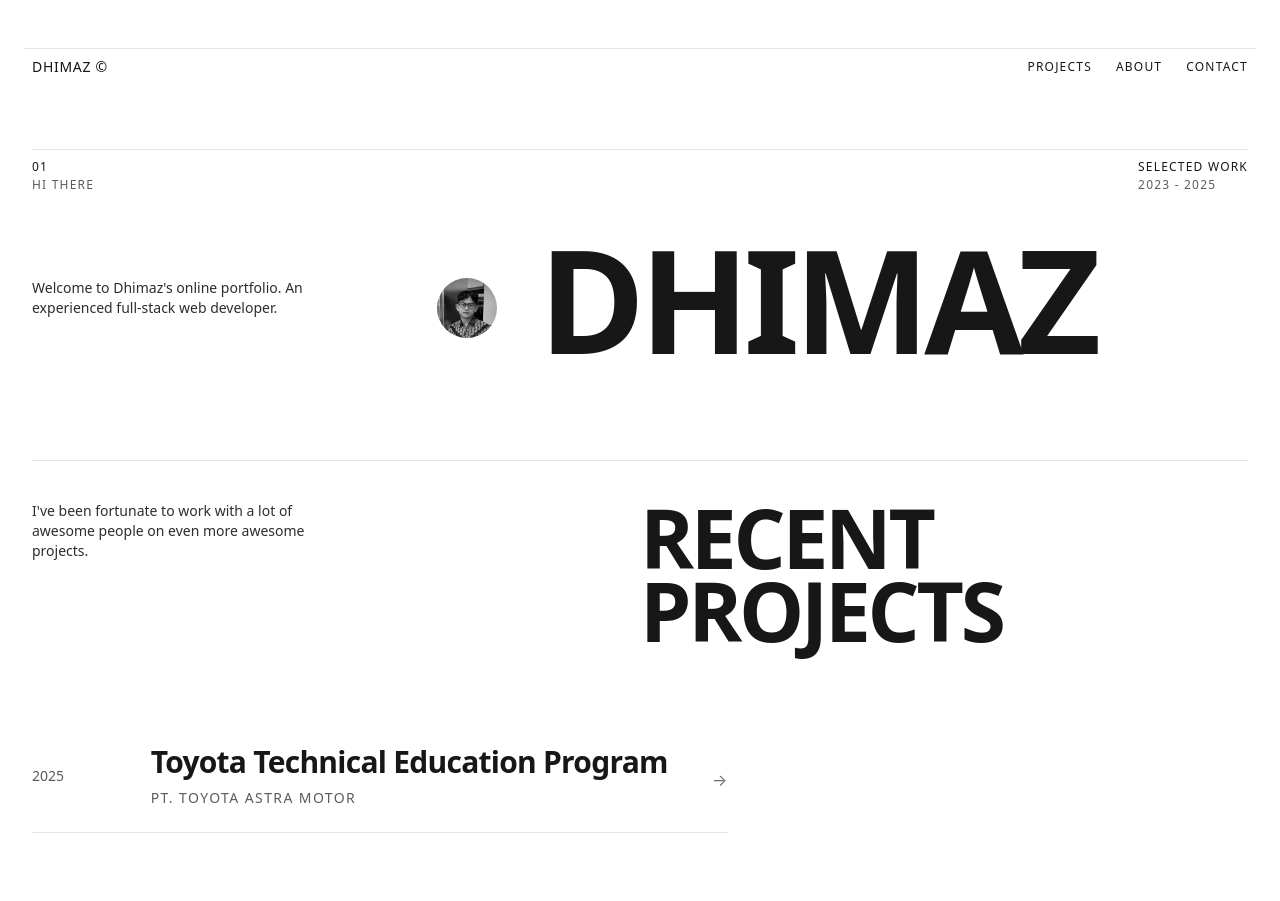
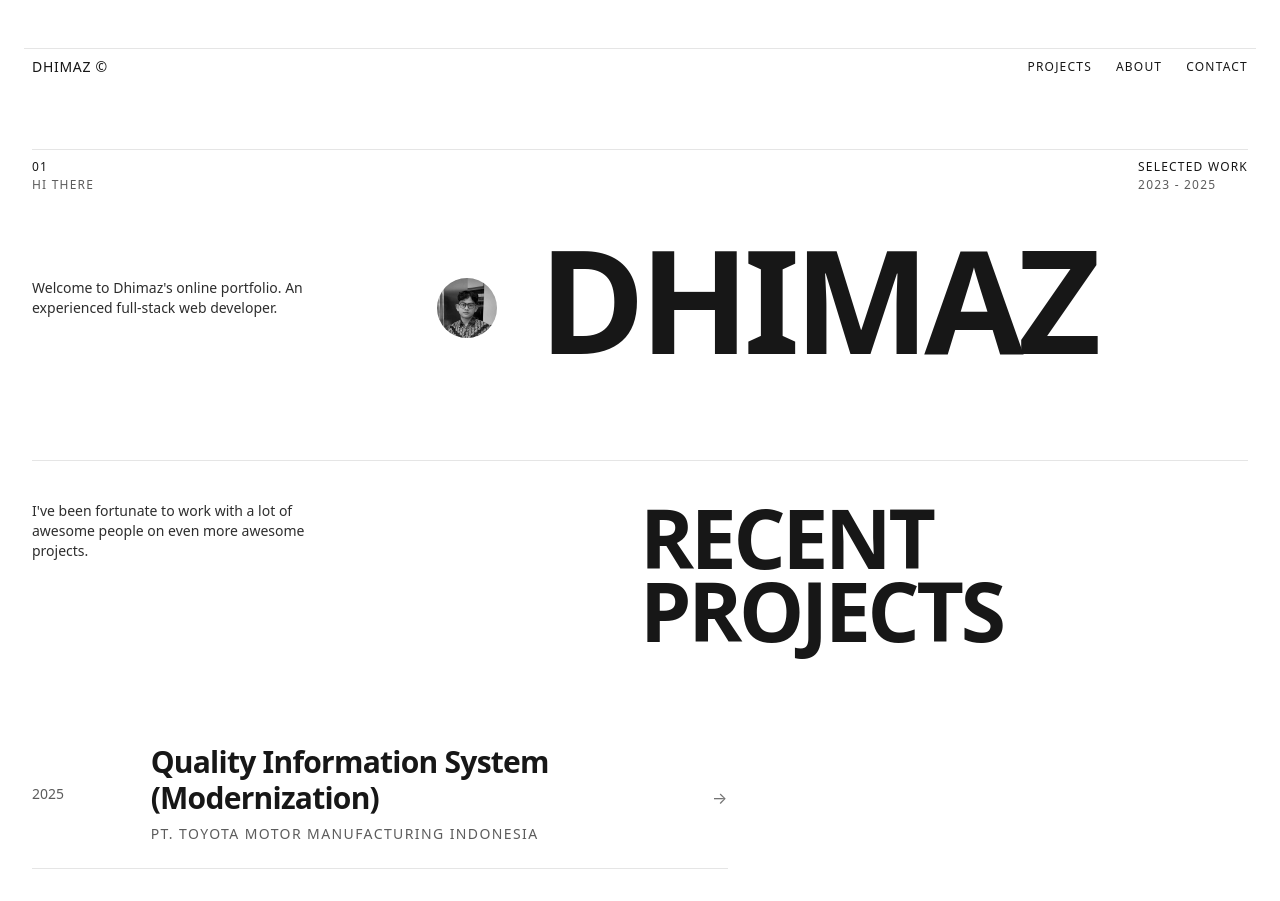
Before and after one commit to dhmzz/profile-app-nextjs, a Next.js app: page / in a window 1280 px wide. Shown: the top 901 px of the page. Built offline with nearby package versions, Linux system fonts and the light colour scheme; a web font is replaced by a local one.

Commit message:
style: added of tagging and descriptions to each project

```diff
--- a/src/app/globals.css
+++ b/src/app/globals.css
@@ -17,6 +17,10 @@
   }
 }
 
+html {
+  scroll-behavior: smooth;
+}
+
 body {
   background: var(--background);
   color: var(--foreground);
--- a/src/components/ProjectItem.tsx
+++ b/src/components/ProjectItem.tsx
@@ -1,6 +1,7 @@
 "use client";
 
 import { useState } from "react";
+import TechTags from "./TechTags";
 
 export type Project = {
   id: string;
@@ -8,6 +9,8 @@ export type Project = {
   title: string;
   category: string;
   imagePath?: string;
+  tech?: string[];
+  description?: string;
 };
 
 export default function ProjectItem({
@@ -70,6 +73,20 @@ export default function ProjectItem({
           ) : (
             <div className="w-full h-40 bg-black/10 dark:bg-white/10" />
           )}
+          {/* Tech tags for mobile */}
+          {project.tech && project.tech.length > 0 && (
+            <div className="mt-4">
+              <TechTags tags={project.tech} />
+            </div>
+          )}
+          {/* Description for mobile */}
+          {project.description && (
+            <div className="mt-3" data-aos="fade-up" data-aos-delay="250">
+              <p className="text-sm leading-relaxed text-black/60 dark:text-white/60 max-w-prose">
+                {project.description}
+              </p>
+            </div>
+          )}
         </div>
 
         {/* Baseline divider with animated white overlay */}
--- a/src/components/ProjectsList.tsx
+++ b/src/components/ProjectsList.tsx
@@ -3,6 +3,7 @@
 import { useEffect, useState } from "react";
 import ProjectItem, { Project } from "./ProjectItem";
 import ImageSlot from "./ImageSlot";
+import TechTags from "./TechTags";
 import projectsData from "@/data/projects.json";
 
 export default function ProjectsList() {
@@ -54,7 +55,7 @@ export default function ProjectsList() {
 
         {/* Preview panel - desktop only */}
         <div className="lg:col-span-5 hidden lg:block">
-          <div className="sticky top-24">
+          <div className="sticky top-24" data-aos="fade-left" data-aos-delay="200">
             <div className="relative">
               <ImageSlot ratio="auto" label={active?.title ?? "Project Preview"} className="bg-transparent">
                 <div className={`mask-radial-[100%_100%] mask-radial-from-20% mask-radial-at-top ... transition-opacity duration-1000 ease-out ${isVisible ? 'opacity-100' : 'opacity-0'}`}>
@@ -65,6 +66,20 @@ export default function ProjectsList() {
                   )}
                 </div>
               </ImageSlot>
+              {/* Tech tags for desktop preview */}
+              {active?.tech && active.tech.length > 0 && (
+                <div className="mt-4">
+                  <TechTags tags={active.tech} />
+                </div>
+              )}
+              {/* Description for desktop preview */}
+              {active?.description && (
+                <div className="mt-3" data-aos="fade-up" data-aos-delay="250">
+                  <p className="text-sm leading-relaxed text-black/60 dark:text-white/60 max-w-prose">
+                    {active.description}
+                  </p>
+                </div>
+              )}
             </div>
           </div>
         </div>
--- /dev/null
+++ b/src/components/TechTags.tsx
@@ -0,0 +1,40 @@
+export default function TechTags({
+  tags,
+  className = ""
+}: {
+  tags: string[];
+  className?: string;
+}) {
+  if (!tags || tags.length === 0) return null;
+
+  return (
+    <div className={`flex flex-wrap gap-2 ${className}`}>
+      {tags.map((tech, index) => (
+        <span
+          key={tech}
+          data-aos="fade-up"
+          data-aos-delay={index * 50}
+          className="
+            px-3 py-1
+            text-[10px]
+            uppercase
+            tracking-widest
+            font-medium
+            border
+            border-black/20 dark:border-white/20
+            text-black/70 dark:text-white/70
+            rounded-md
+            transition-all
+            duration-300
+            ease-out
+            hover:scale-105
+            hover:border-black/40 dark:hover:border-white/40
+            hover:bg-black/5 dark:hover:bg-white/5
+          "
+        >
+          {tech}
+        </span>
+      ))}
+    </div>
+  );
+}
--- a/src/data/projects.json
+++ b/src/data/projects.json
@@ -1,8 +1,9 @@
 [
-  { "id": "TTEP", "year": 2025, "title": "Toyota Technical Education Program", "category": "PT. TOYOTA ASTRA MOTOR", "imagePath": "images/projects/TTEP.jpg" },
-  { "id": "ENVCS", "year": 2024, "title": "E - New Vehicle Check Sheet", "category": "PT. TOYOTA MOTOR MANUFACTURING INDONESIA", "imagePath": "/images/projects/ENVCS2.jpg" },
-  { "id": "TALENT", "year": 2024, "title": "Talent Digitalization", "category": "PT. TOYOTA MOTOR MANUFACTURING INDONESIA", "imagePath": "/images/projects/TALENT_DIGITALIZATION.png" },
-  { "id": "QIS", "year": 2024, "title": "Quality Information System", "category": "PT. TOYOTA MOTOR MANUFACTURING INDONESIA", "imagePath": "/images/projects/QIS.png" },
-  { "id": "DX", "year": 2023, "title": "DX Maintenance Breakdown Module", "category": "PT. TOYOTA MOTOR MANUFACTURING INDONESIA", "imagePath": "/images/projects/DX.jpg" },
-  { "id": "SIMAKS", "year": 2023, "title": "Sistem Manajemen Kendaraan Sampah", "category": "Dinas Lingkungan Hidup Kota Bandung", "imagePath": "/images/projects/SIMAKS.png" }
+  { "id": "QISM", "year": 2025, "title": "Quality Information System (Modernization)", "category": "PT. TOYOTA MOTOR MANUFACTURING INDONESIA", "imagePath": "/images/projects/QIS.png", "tech": ["NestJS", "VueJS", "Typescript", "FabricJS","MSSQL Server", "MINIO"], "description": "A modernization project for the Quality Information System using modern technologies." },
+  { "id": "TTEP", "year": 2025, "title": "Toyota Technical Education Program", "category": "PT. TOYOTA ASTRA MOTOR", "imagePath": "images/projects/TTEP.jpg", "tech": [".NET CORE 8", "MSSQL Server", "JQuery"], "description": "An educational platform for technical training and development." },
+  { "id": "ENVCS", "year": 2024, "title": "E - New Vehicle Check Sheet", "category": "PT. TOYOTA MOTOR MANUFACTURING INDONESIA", "imagePath": "/images/projects/ENVCS2.jpg", "tech": [".NET CORE 8", "VueJS", "Typescript", "MSSQL Server"], "description": "A digital solution for managing new vehicle check sheets efficiently." },
+  { "id": "TALENT", "year": 2024, "title": "Talent Digitalization", "category": "PT. TOYOTA MOTOR MANUFACTURING INDONESIA", "imagePath": "/images/projects/TALENT_DIGITALIZATION.png", "tech": ["ASP NET 4", "VueJS", "Typescript", "MSSQL Server"], "description": "A project focused on the digital transformation of talent management processes." },
+  { "id": "QIS", "year": 2024, "title": "Quality Information System", "category": "PT. TOYOTA MOTOR MANUFACTURING INDONESIA", "imagePath": "/images/projects/QIS.png", "tech": ["Codeigniter 2", "MSSQL Server"], "description": "An earlier version of the Quality Information System, leveraging older technologies." },
+  { "id": "DX", "year": 2023, "title": "DX Maintenance Breakdown Module", "category": "PT. TOYOTA MOTOR MANUFACTURING INDONESIA", "imagePath": "/images/projects/DX.jpg", "tech": ["VueJS"], "description": "A module for managing maintenance breakdowns in the DX system." },
+  { "id": "SIMAKS", "year": 2023, "title": "Sistem Manajemen Kendaraan Sampah", "category": "Dinas Lingkungan Hidup Kota Bandung", "imagePath": "/images/projects/SIMAKS.png", "tech": ["Codeigniter 4", "MySQL", "Leaflet"], "description": "A waste vehicle management system for the Bandung Environmental Agency." }
 ]
```
Also changed, not shown: src/components/Services.tsx (line endings or trailing spaces).
